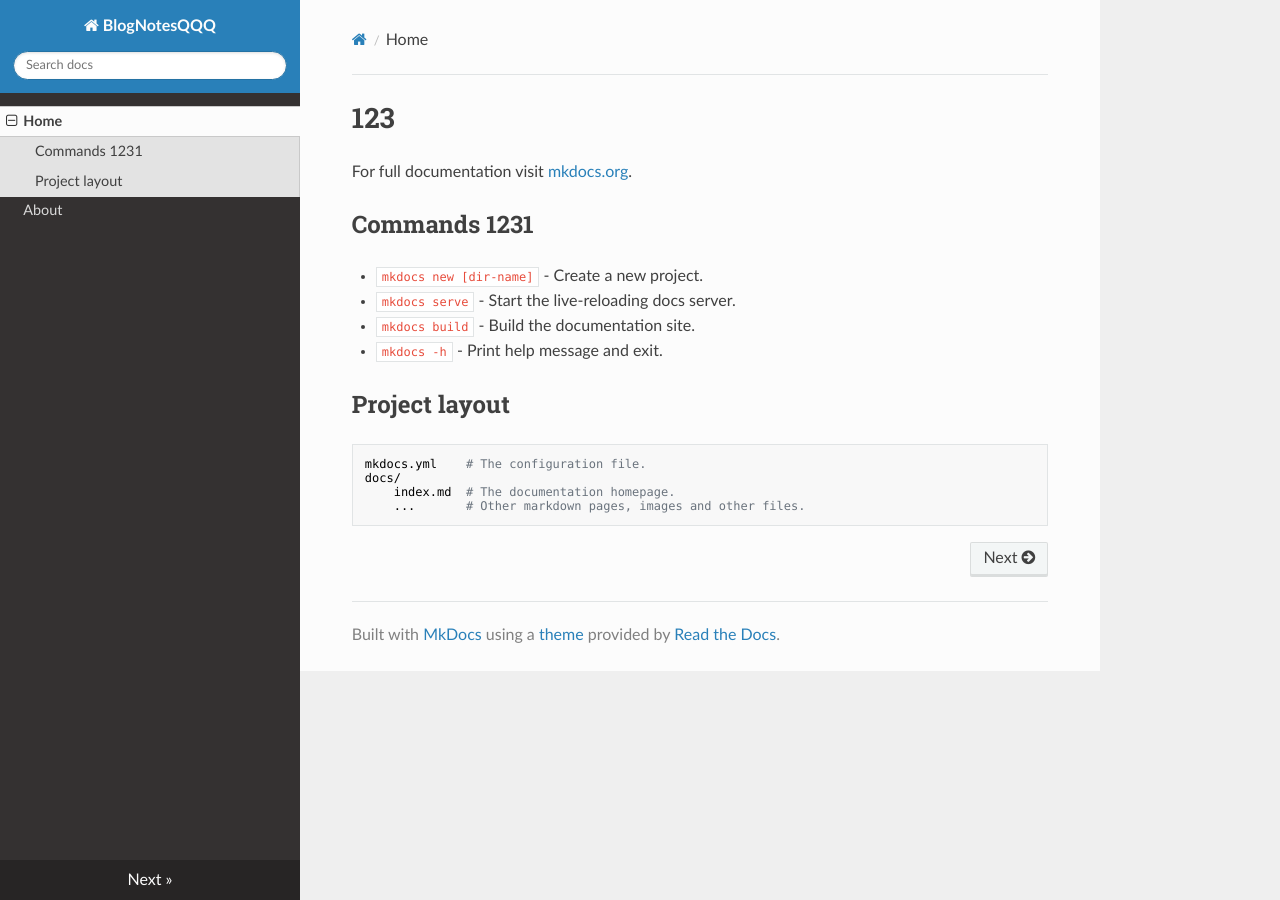
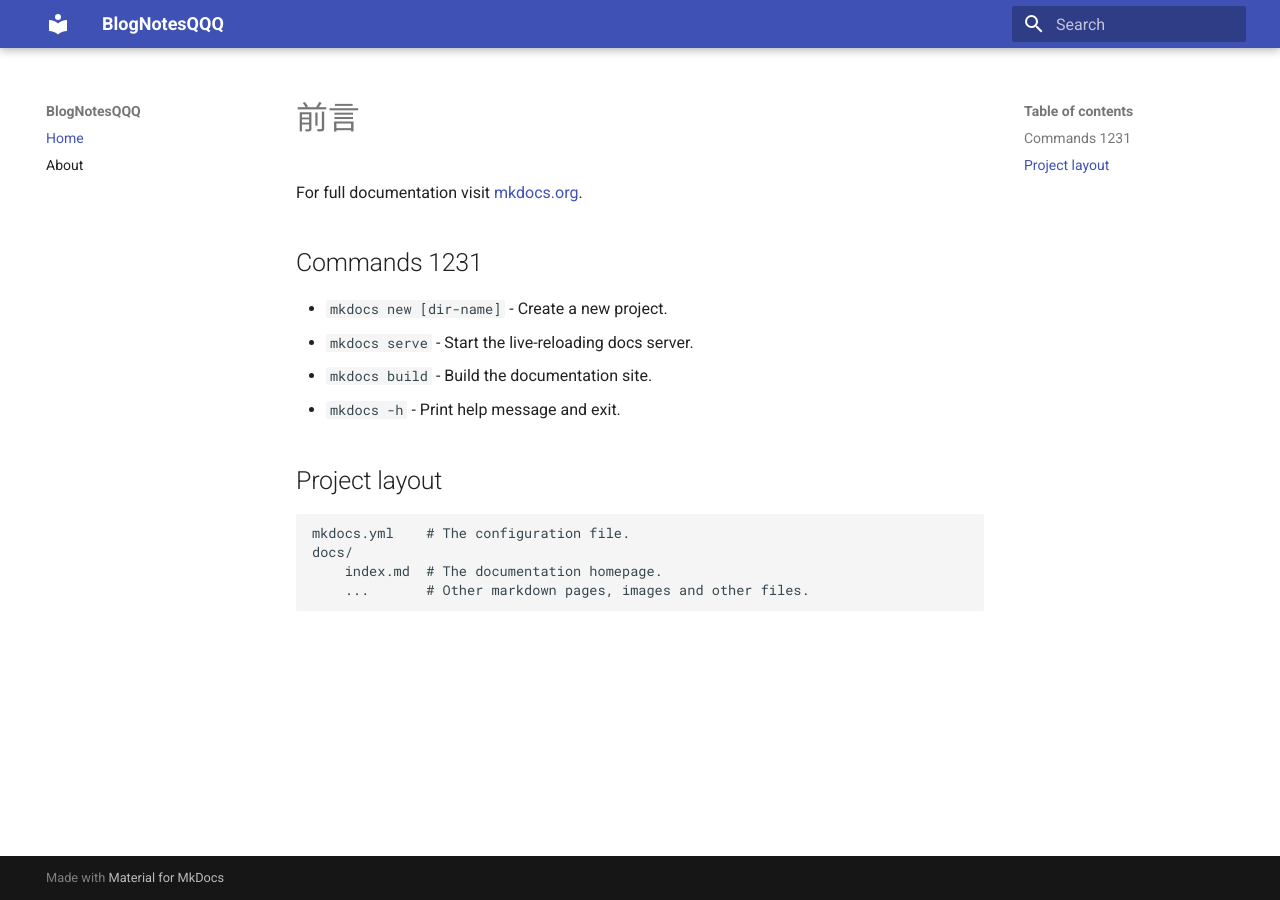
Before and after one commit to Mayzero/blogNotes, an MkDocs documentation site: the page built from docs/index.md, in a window 1280 px wide. Built offline with MkDocs 1.6.1 and Material for MkDocs 9.7.7, drawn with Linux system fonts in a browser that asks for light colours; nearby versions of some CDN libraries.

Commit message:
修改主题效果

```diff
--- a/docs/index.md
+++ b/docs/index.md
@@ -1,4 +1,4 @@
-# 123
+# 前言
 
 For full documentation visit [mkdocs.org](https://www.mkdocs.org).
 
--- a/mkdocs.yml
+++ b/mkdocs.yml
@@ -2,4 +2,5 @@ site_name: BlogNotesQQQ
 nav:
     - Home: index.md
     - About: about.md
-theme: readthedocs
+theme:
+  name: material
```
Also changed, not shown: docs/about.md (+1 -1 lines).
